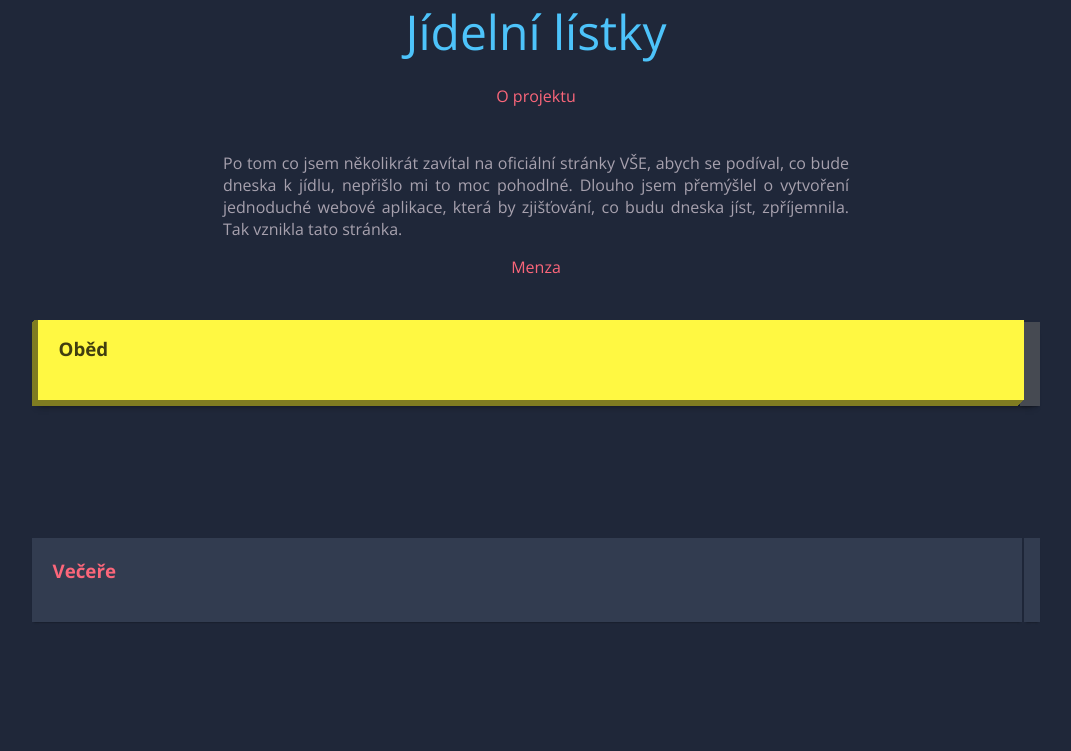
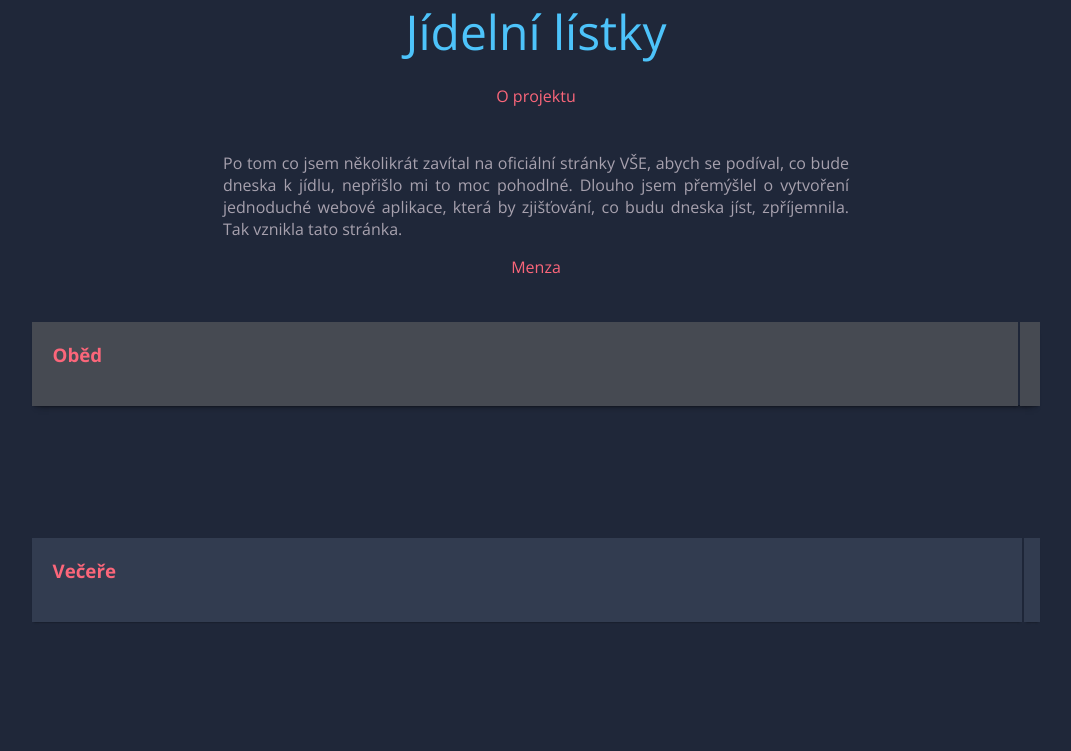
Before and after one commit to Luminaar/jidelni_listky, a Flask app: page / in a window 1280 px wide, with the pointer over the restyled element. Shown: the top 751 px of the page, without its empty margins (104-1175 px from the left). Run offline with Flask 2, Linux system fonts and the light colour scheme; data that the repository does not hold is empty.

Commit message:
removed cell popup on hover

```diff
--- a/static/style.css
+++ b/static/style.css
@@ -95,25 +95,12 @@ h2 a {
 	  color: #FB667A;
 }
 
+
 .container tr:hover {
    background-color: #464A52;
 -webkit-box-shadow: 0 6px 6px -6px #0E1119;
 	   -moz-box-shadow: 0 6px 6px -6px #0E1119;
 	        box-shadow: 0 6px 6px -6px #0E1119;
-}
-
-.container td:hover {
-  background-color: #FFF842;
-  color: #403E10;
-  font-weight: bold;
-
-  box-shadow: #7F7C21 -1px 1px, #7F7C21 -2px 2px, #7F7C21 -3px 3px, #7F7C21 -4px 4px, #7F7C21 -5px 5px, #7F7C21 -6px 6px;
-  transform: translate3d(6px, -6px, 0);
-
-  transition-delay: 0s;
-	  transition-duration: 0.4s;
-	  transition-property: all;
-  transition-timing-function: line;
 }
 
 @media (max-width: 800px) {
```
